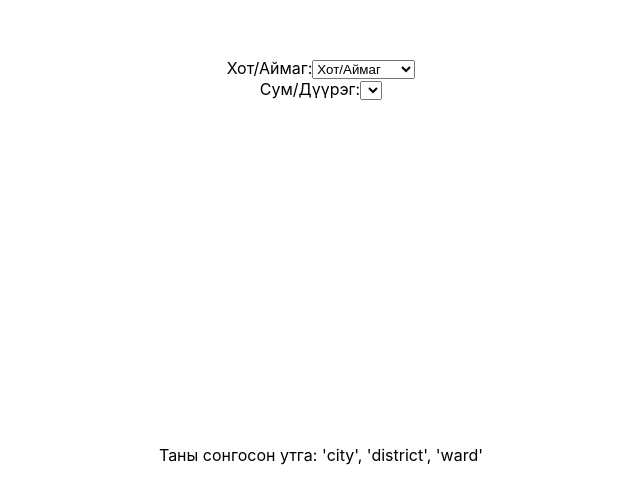
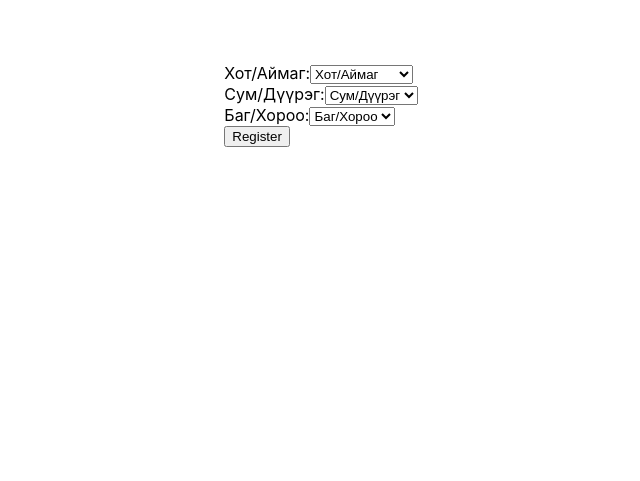
Before and after one commit to ulziibox/react-form-xyyp, a Next.js app: page / in a window 1280 px wide. Shown: the part 319-800 px from the top of the page, without its empty margins (319-959 px from the left). Built offline with nearby package versions, Linux system fonts and the light colour scheme.

Commit message:
added: useForm

```diff
--- a/pages/api/cities/[...ward].js
+++ b/pages/api/cities/[...ward].js
@@ -12,6 +12,10 @@ export default async (req, res) => {
   if (result.length > 0) {
     res.status(200).json(result);
   } else {
-    res.status(404).json({ message: `Ward is not found` });
+    res.status(200).json([
+      { id: 1, name: "01" },
+      { id: 2, name: "02" },
+      { id: 3, name: "03" },
+    ]);
   }
 };
--- a/pages/index.js
+++ b/pages/index.js
@@ -1,8 +1,8 @@
+import { useEffect, useState } from "react";
 import Head from "next/head";
-import Image from "next/image";
 import styles from "../styles/Home.module.css";
 import axios from "axios";
-import { useEffect, useState } from "react";
+import useForm from "../utils/useForm";
 
 const fetchData = (url) => {
   return axios
@@ -17,39 +17,60 @@ const fetchData = (url) => {
 };
 
 export default function Home() {
-  const [cities, setCities] = useState([]);
-  const [districts, setDistricts] = useState([]);
-  const [wards, setWards] = useState([]);
+  const [values, handleChange] = useForm();
+  const [data, setData] = useState({
+    cities: [],
+    districts: [],
+    wards: [],
+  });
+  const [changedCity, setChangedCity] = useState(false);
+  // const [cities, setCities] = useState([]);
+  // const [districts, setDistricts] = useState([]);
+  // const [wards, setWards] = useState([]);
+  // const [selectedCity, setSelectedCity] = useState();
+  // const [selectedDistrict, setSelectedDistrict] = useState();
+  // const [selectedWard, setSelectedWard] = useState();
 
   useEffect(() => {
-    fetchData(`cities`).then((apiCities) => {
-      setCities(apiCities);
+    fetchData(`cities`)
+      .then((res) => {
+        setData({ ...data, cities: res });
+      })
+      .catch((err) => {
+        console.error(err);
       });
   }, []);
 
-  function SelectedCity(id) {
-    console.log(id);
+  const register = (e) => {
+    e.preventDefault();
+    console.log(values);
+  };
+
+  const handleSelect = (id, type) => {
+    if (type == "city") {
+      //get
+      // setChangedCity(true);
       fetchData(`cities/${id}`)
-      .then((apiDistricts) => {
-        setDistricts(apiDistricts);
+        .then((res) => {
+          setData({ ...data, districts: res });
+        })
+        .catch((err) => {
+          console.error(err);
+        });
+    } else if (type == "district") {
+      //get wards
+      fetchData(`cities/${values.city}/${id}`)
+        .then((res) => {
+          setData({ ...data, wards: res });
         })
         .catch((err) => {
           console.error(err);
         });
     }
-
-  function SelectedDistrict(districtId, wardId) {
-    fetchData(`cities/${districtId}/${wardId}`)
-      .then((apiWards) => {
-        setWards(apiWards);
-      })
-      .catch((err) => {
-        console.error(err);
-      });
-  }
+  };
 
   function OptionItems(props) {
-    console.log("working map function");
+    // console.log("===== I'm working ======");
     const data = props.items.map((item) => {
       return (
         <option key={item.id} value={item.id}>
@@ -67,14 +88,24 @@ export default function Home() {
       </Head>
 
       <main className={styles.main}>
-        <div className={styles.grid}>
+        <div>
+          <form className={styles.grid} onSubmit={register}>
             <label>
               Хот/Аймаг:
-            <select onChange={(e) => SelectedCity(e.target.value)}>
+              <select
+                value={values.name}
+                name="city"
+                onChange={(e) => {
+                  handleChange(e.target.name, e.target.value);
+                  handleSelect(e.target.value, "city");
+                }}
+              >
                 <option disabled selected>
                   Хот/Аймаг
                 </option>
-              <OptionItems items={cities} />
+
+                <OptionItems items={data.cities} />
+
                 {/* {cities.map((item) => {
                 return (
                   <option key={item.id} value={item.id}>
@@ -87,32 +118,42 @@ export default function Home() {
 
             <label>
               Сум/Дүүрэг:
-            <select>
-              <OptionItems items={districts} />
+              <select
+                value={values.district}
+                name="district"
+                onChange={(e) => {
+                  handleChange(e.target.name, e.target.value);
+                  handleSelect(e.target.value, "district");
+                }}
+                // onClick={setChangedCity(false)}
+              >
+                <option disabled selected>
+                  Сум/Дүүрэг
+                </option>
+                <OptionItems items={data.districts} />
               </select>
             </label>
 
-          {/* <label>
+            <label>
               Баг/Хороо:
-            <select>
-              <OptionItems items={wards} />
+              <select
+                value={values.ward}
+                name="ward"
+                onChange={(e) => {
+                  handleChange(e.target.name, e.target.value);
+                }}
+              >
+                <option disabled selected>
+                  Баг/Хороо
+                </option>
+                <OptionItems items={data.wards} />
               </select>
-          </label> */}
-
-          {/* <label>
-            Сум/Дүүрэг:
-            <select value="value" onChange={() => console.log("hello")}>
-              <option value="grapefruit">Grapefruit</option>;
-              <option value="lime">Lime</option>;
-              <option value="coconut">Coconut</option>;
-              <option value="mango">Mango</option>;
-            </select>
-          </label> */}
+            </label>
+            <button>Register</button>
+          </form>
         </div>
       </main>
-      <footer>
-        <p>Таны сонгосон утга: 'city', 'district', 'ward'</p>
-      </footer>
+      <footer></footer>
     </div>
   );
 }
--- a/styles/Home.module.css
+++ b/styles/Home.module.css
@@ -71,7 +71,7 @@
 
 .grid {
   display: flex;
-  align-items: center;
+  align-items: flex-start;
   justify-content: center;
   flex-wrap: wrap;
   max-width: 800px;
--- /dev/null
+++ b/utils/useForm.js
@@ -0,0 +1,13 @@
+import { useState } from "react";
+
+const useForm = () => {
+  const [state, setState] = useState({});
+
+  const handleChange = (name, value) => {
+    setState((state) => ({ ...state, [name]: value }));
+  };
+
+  return [state, handleChange];
+};
+
+export default useForm;
```
Lines whose indentation alone changed are shown as unchanged.
